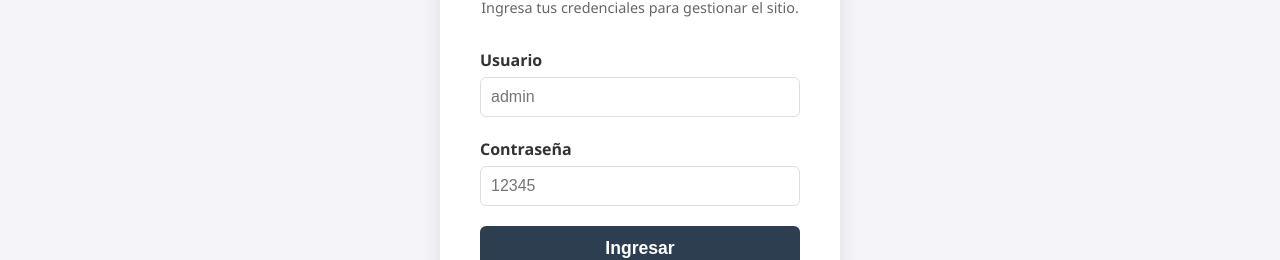
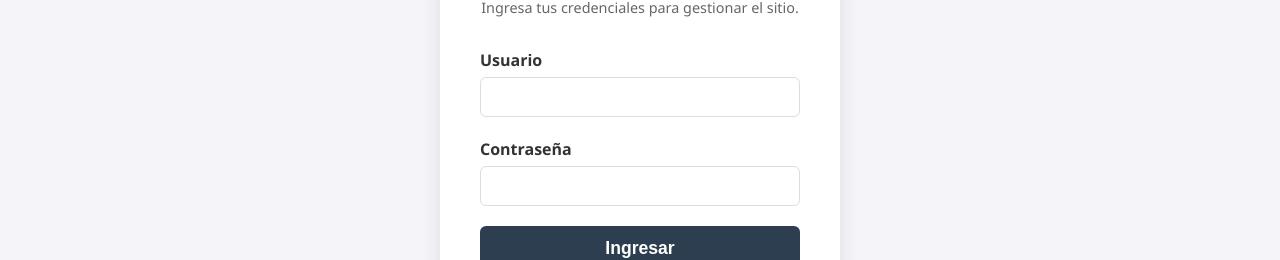
Before and after one commit to Tomaslm1/proyecto-catering, a React (Vite) app: page /login in a window 1280 px wide. Shown: the part 309-569 px from the top of the page. Built offline with nearby package versions, Linux system fonts and the light colour scheme.

Commit message:
detalle login

```diff
--- a/src/pages/Login.jsx
+++ b/src/pages/Login.jsx
@@ -40,7 +40,6 @@ function Login() {
               type="text"
               value={usuario}
               onChange={(e) => setUsuario(e.target.value)}
-              placeholder="admin"
             />
           </div>
 
@@ -50,7 +49,6 @@ function Login() {
               type="password"
               value={password}
               onChange={(e) => setPassword(e.target.value)}
-              placeholder="12345"
             />
           </div>
 
```
